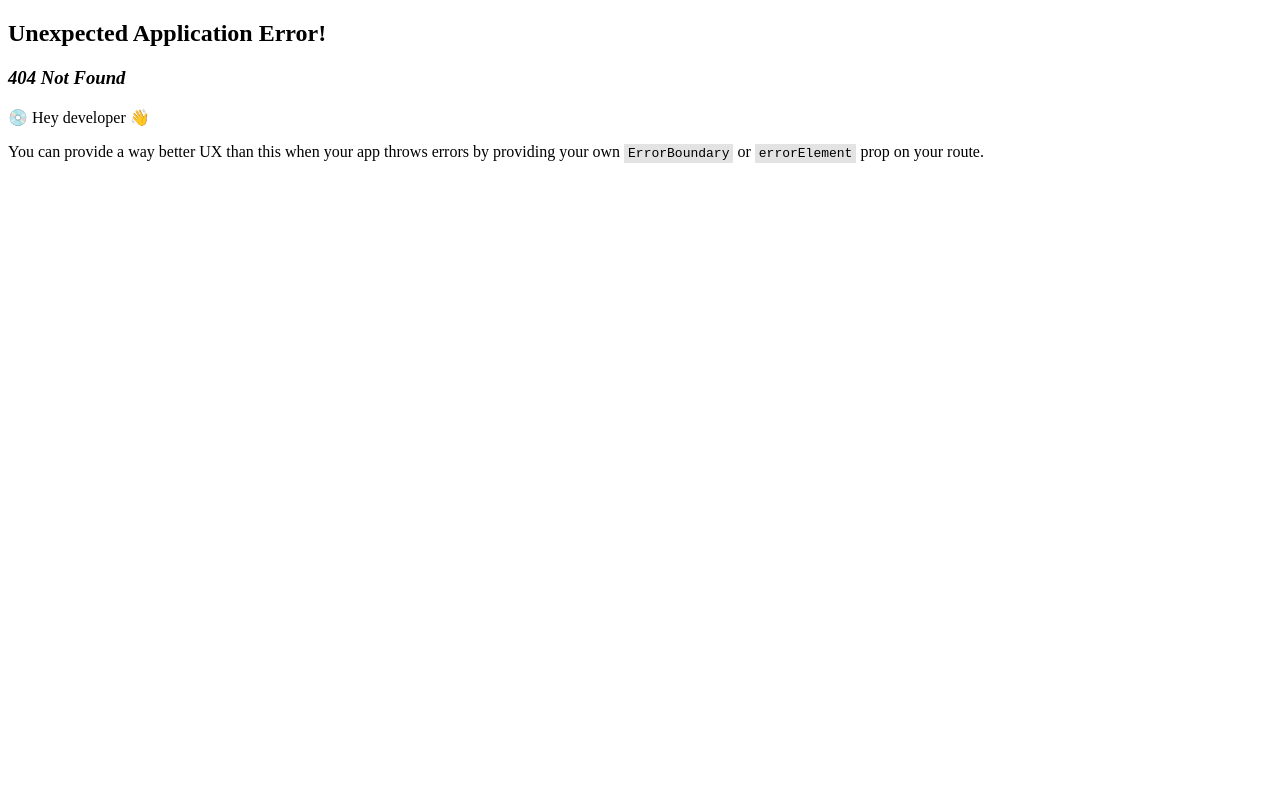
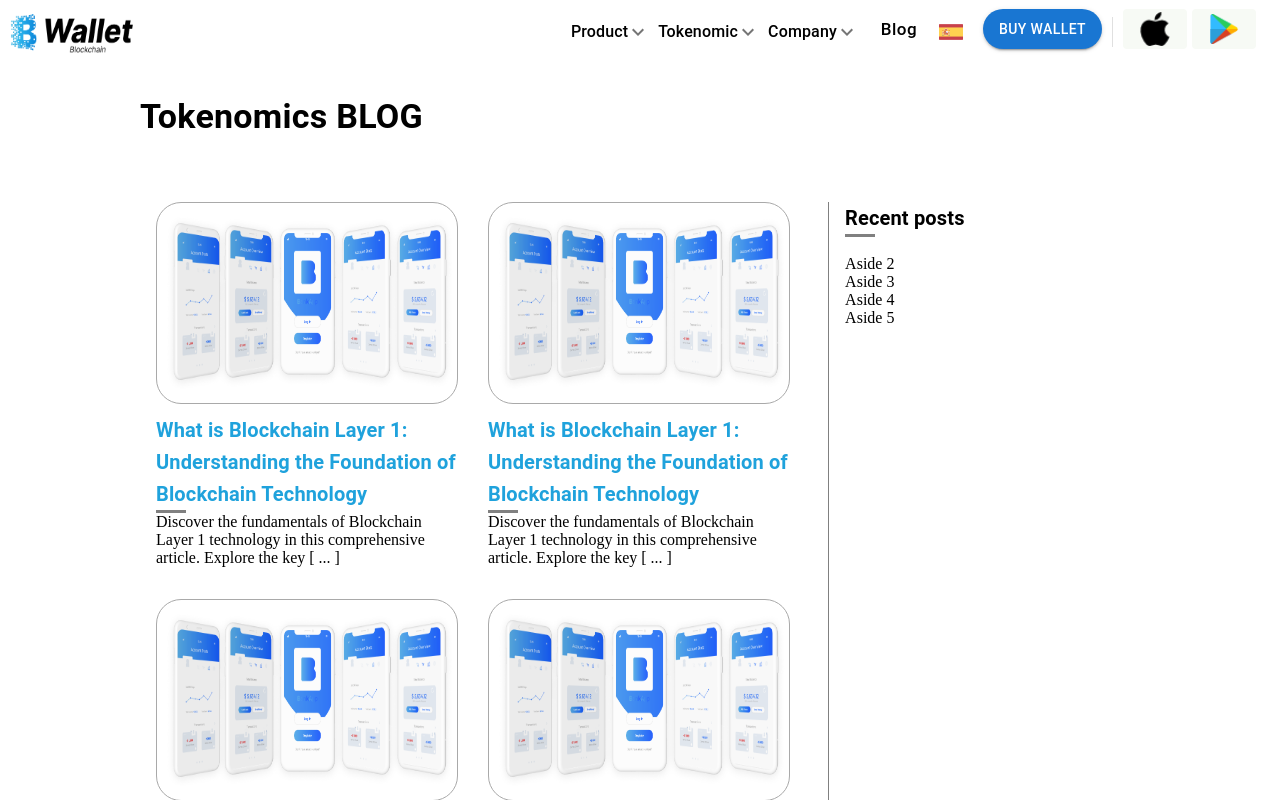
Before and after one commit to AgiletechDev/HomeWallet, a React (Vite) app: page /blog in a window 1280 px wide. Before the commit this address had no page. Shown: the top 800 px of the page. Built offline with nearby package versions, Linux system fonts and the light colour scheme.

Commit message:
Blog fixed

```diff
--- a/src/components/Navbar.jsx
+++ b/src/components/Navbar.jsx
@@ -104,8 +104,10 @@ const Navbar = () => {
                 </Typography>
               ))
             }
+            <Link to="/blog">
+            <Button sx={{fontSize: '17px', textTransform: 'capitalize', color: 'black'}}>Blog</Button>
+            </Link>
 
-            <Button sx={{fontSize: '17px', textTransform: 'capitalize', color: 'black'}}>Blog</Button>
 
             <Button sx={{ marginLeft: '-12px'}}>
                 <img src={spainFlag} alt="spain flag" />
@@ -254,6 +256,8 @@ const Navbar = () => {
           </MenuItem>
         </Link>
 
+
+
       </Menu>
     </div>
   )
--- a/src/pages/BackersPartners.jsx
+++ b/src/pages/BackersPartners.jsx
@@ -1,4 +1,4 @@
-import React from 'react'
+
 import { FirstSection } from '../views/backersPartners/FirstSection'
 
 const BackersPartners = () => {
--- /dev/null
+++ b/src/pages/Blog.jsx
@@ -0,0 +1,10 @@
+
+import { FirstSection } from '../views/blog/FirstSection'
+
+const Blog = () => {
+  return (
+    <FirstSection />
+  )
+}
+
+export default Blog
--- a/src/routers/AppRouter.jsx
+++ b/src/routers/AppRouter.jsx
@@ -8,6 +8,7 @@ import BackersPartners from "../pages/BackersPartners";
 import RoadMap from "../pages/RoadMap";
 import WhitePaper from "../pages/WhitePaper";
 import SmartContract from "../pages/SmartContract";
+import Blog from "../pages/Blog";
 
 
 export const router = createBrowserRouter([
@@ -43,7 +44,10 @@ export const router = createBrowserRouter([
           path: '/whitepaper',
           element: <WhitePaper />,
         },
-
+        {
+          path: '/blog',
+          element: <Blog/>,
+        },
       ],
     },
   ])
--- /dev/null
+++ b/src/views/blog/FirstSection.jsx
@@ -0,0 +1,19 @@
+import { Box, Typography } from '@mui/material'
+import {  Blog } from '../../components'
+
+
+export const FirstSection = () => {
+  return (
+    <Box sx={{ width: '1000px', padding: '1em' }}>
+      <Box>
+        <Typography textAlign="left" variant="h4" fontWeight="700">
+          Tokenomics BLOG
+        </Typography>
+        <Blog />
+      </Box>
+
+
+
+    </Box>
+  )
+}
--- a/src/views/smartContract/FirstSection.jsx
+++ b/src/views/smartContract/FirstSection.jsx
@@ -25,12 +25,9 @@ export const FirstSection = () => {
       height: '800px',
       marginTop: '40px',
       width: '100%',
-      // border: '1px solid'
       }}
     >
       <img src={smartcontract} alt="" height='15%' />
-      {/* <Typography variant="h2" component='h1'>SMART CONTRACT</Typography>
-      <Typography variant="h4" component='h2' sx={{mt: '-30px'}}>Smart Contract</Typography> */}
 
         <Box sx={{
           display: 'flex',
@@ -53,6 +50,7 @@ export const FirstSection = () => {
                 </Typography>
 
                 <a href={url} target="_blank"
+                rel="noreferrer"
                   style={{
                     fontSize: '20px',
                     fontWeight: '600',
@@ -80,6 +78,7 @@ export const FirstSection = () => {
 
           <a href="https://github.com/solidproof/projects/tree/main/Wallet%20Token"
             target="_blank"
+            rel="noreferrer"
             style={{
               fontSize: '15px',
               fontWeight: '600',
```
